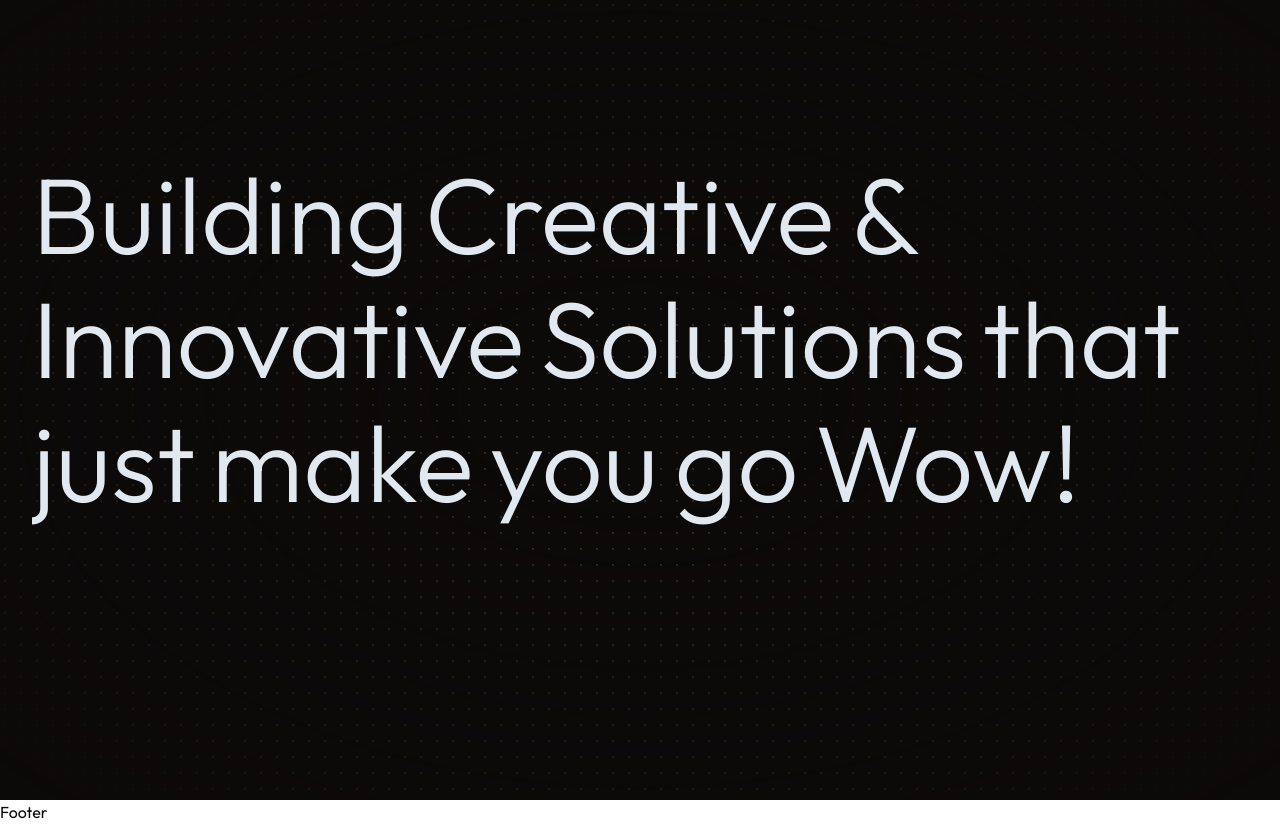
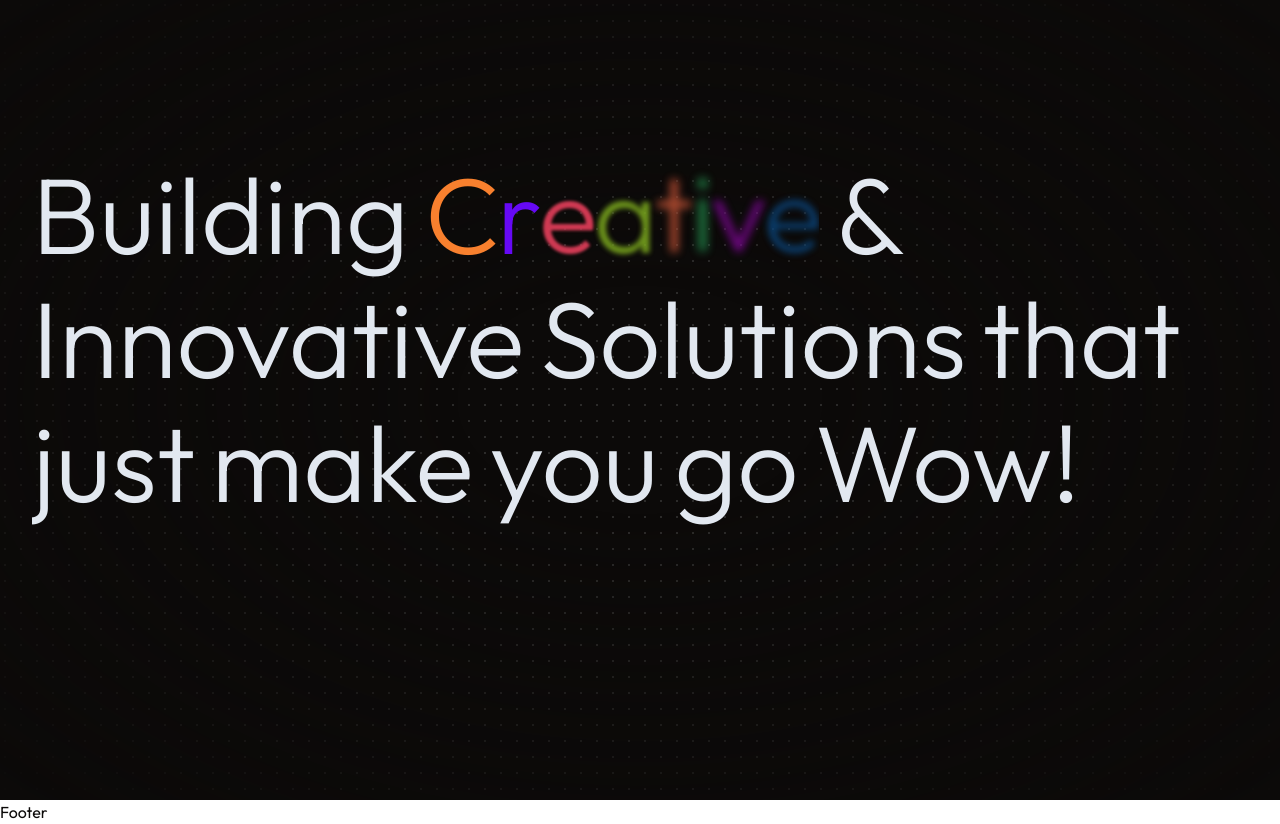
Before and after one commit to Clupai8o0/portfolio, a Next.js app: page / in a window 1280 px wide. Built offline with nearby package versions, Linux system fonts and the light colour scheme.

Commit message:
colorful creative

```diff
--- /dev/null
+++ b/components/content/colorful-text.tsx
@@ -0,0 +1,55 @@
+"use client";
+
+import React from "react";
+import { motion } from "motion/react";
+
+export function ColourfulText({ text }: { text: string }) {
+	const colors = [
+		"rgb(131, 179, 32)",
+		"rgb(47, 195, 106)",
+		"rgb(42, 169, 210)",
+		"rgb(4, 112, 202)",
+		"rgb(107, 10, 255)",
+		"rgb(183, 0, 218)",
+		"rgb(218, 0, 171)",
+		"rgb(230, 64, 92)",
+		"rgb(232, 98, 63)",
+		"rgb(249, 129, 47)",
+	];
+
+	const [currentColors, setCurrentColors] = React.useState(colors);
+	const [count, setCount] = React.useState(0);
+
+	React.useEffect(() => {
+		const interval = setInterval(() => {
+			const shuffled = [...colors].sort(() => Math.random() - 0.5);
+			setCurrentColors(shuffled);
+			setCount((prev) => prev + 1);
+		}, 5000);
+
+		return () => clearInterval(interval);
+	}, []);
+
+	return text.split("").map((char, index) => (
+		<motion.span
+			key={`${char}-${count}-${index}`}
+			initial={{
+				y: 0,
+			}}
+			animate={{
+				color: currentColors[index % currentColors.length],
+				y: [0, -3, 0],
+				scale: [1, 1.01, 1],
+				filter: ["blur(0px)", `blur(5px)`, "blur(0px)"],
+				opacity: [1, 0.8, 1],
+			}}
+			transition={{
+				duration: 0.5,
+				delay: index * 0.05,
+			}}
+			className="inline-block whitespace-pre font-sans tracking-tight"
+		>
+			{char}
+		</motion.span>
+	));
+}
--- a/components/content/hero-content.tsx
+++ b/components/content/hero-content.tsx
@@ -3,6 +3,7 @@
 import { generateKey } from "@/lib/utils";
 import { useGSAP } from "@gsap/react";
 import React, { useRef } from "react";
+import { ColourfulText } from "./colorful-text";
 
 const HeroContent = () => {
 	const container = useRef(null);
@@ -17,7 +18,12 @@
 					.map((word) => (
 						<div key={generateKey()} className="overflow-wrapper">
 							{(() => {
-								// if (word === "Creative") return <div className="word-top"></div>
+								if (word === "Creative")
+									return (
+										<div className="word-top">
+											<ColourfulText text="Creative" />
+										</div>
+									);
 
 								return <div className="word-bottom text-slate-200">{word}</div>;
 							})()}
--- a/package.json
+++ b/package.json
@@ -15,6 +15,7 @@
     "gsap": "^3.12.7",
     "lucide-react": "^0.474.0",
     "mini-svg-data-uri": "^1.4.4",
+    "motion": "^12.0.5",
     "next": "15.1.6",
     "react": "^19.0.0",
     "react-dom": "^19.0.0",
```
Also changed, not shown: 1 other file (tests, documents, lock files or other folders).
